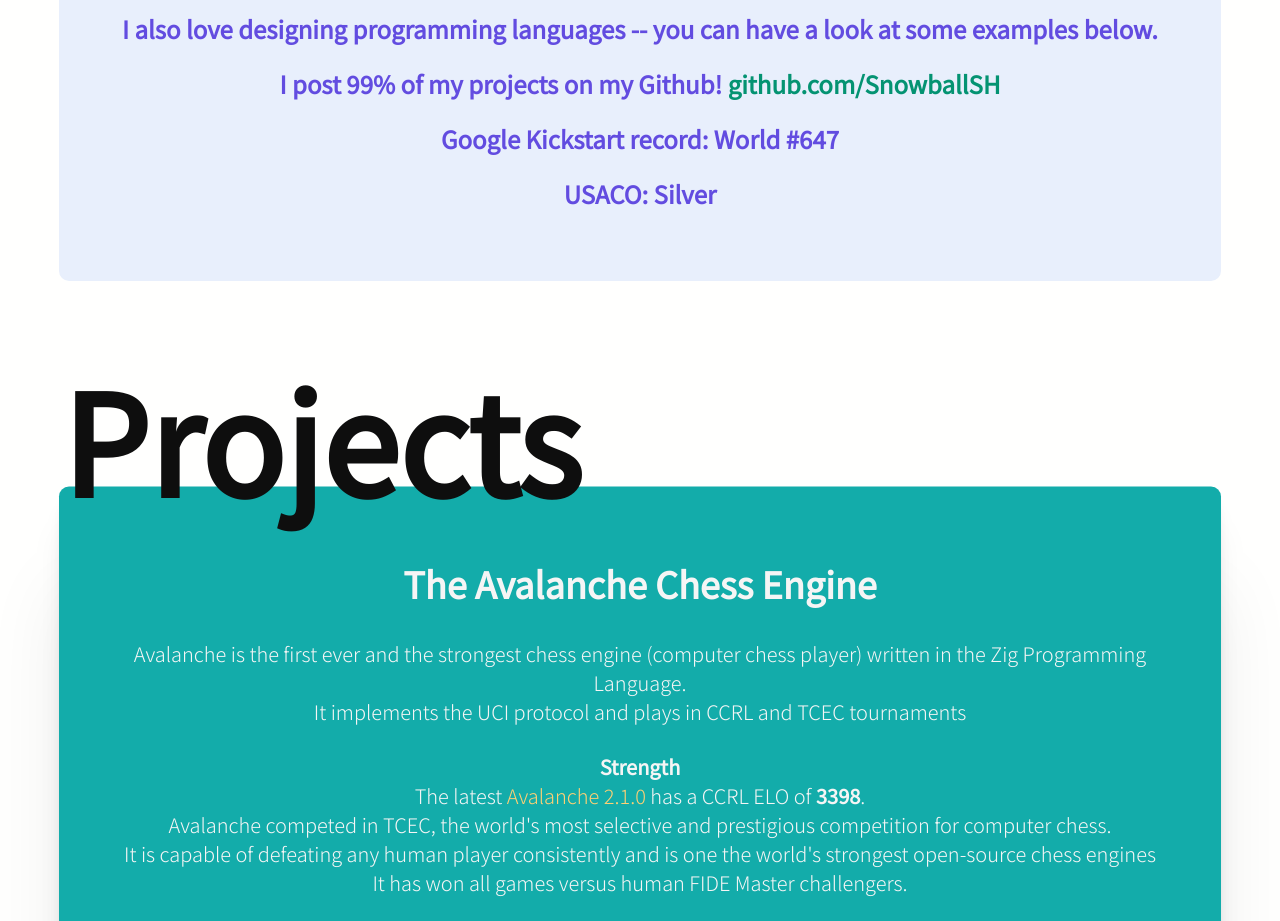
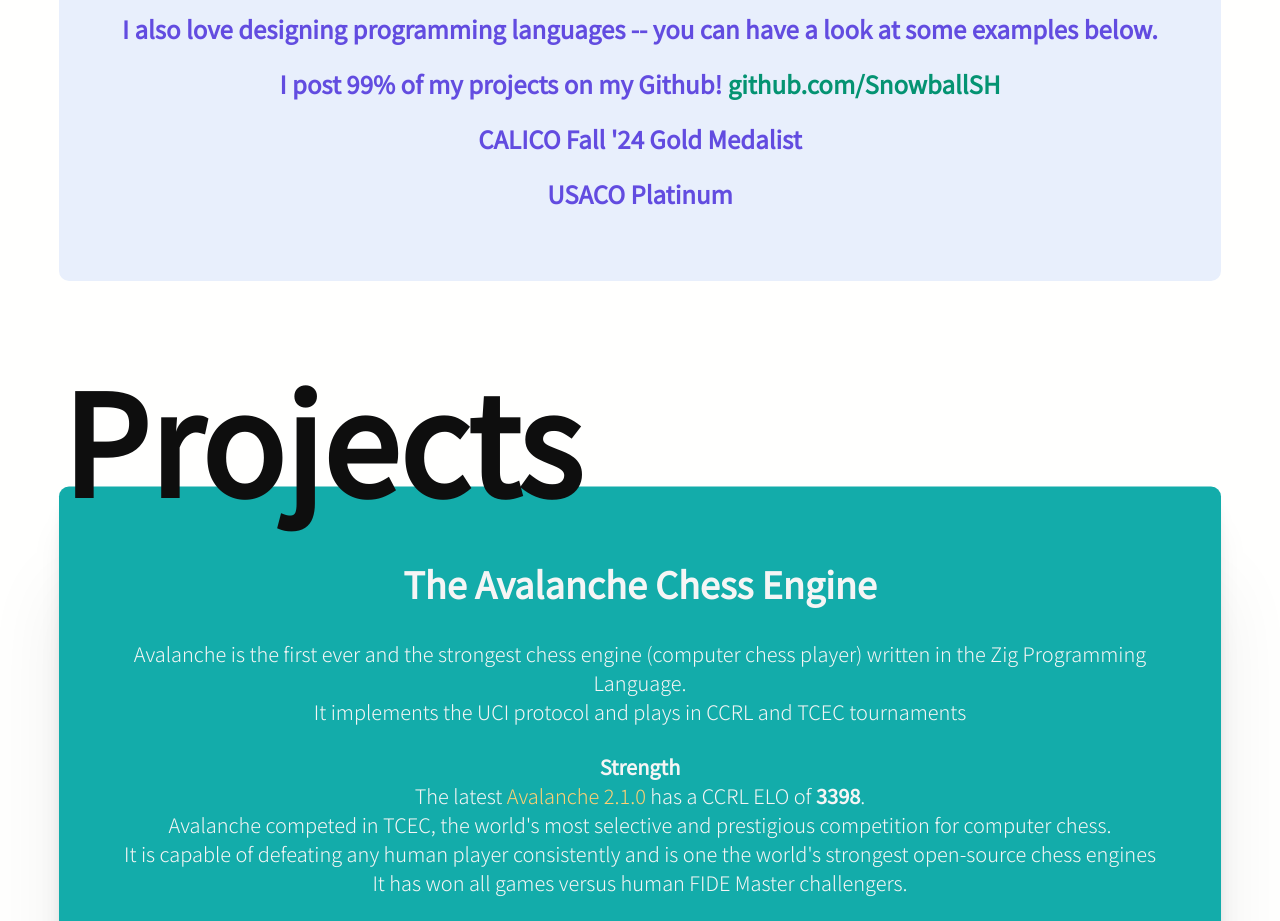
Before and after one commit to SnowballSH/SnowballSH.github.io, a Preact app in the folder web/: page / in a window 1280 px wide. Shown: the part 1440-2361 px from the top of the page. Built offline with nearby package versions, Linux system fonts and the light colour scheme.

Commit message:
Update about.tsx

```diff
--- a/web/src/components/about.tsx
+++ b/web/src/components/about.tsx
@@ -29,10 +29,10 @@
                         rel="noopener">github.com/SnowballSH</a>
                 </h2>
                 <h2>
-                    Google Kickstart record: World #647
+                    CALICO Fall '24 Gold Medalist
                 </h2>
                 <h2>
-                    USACO: Silver
+                    USACO Platinum
                 </h2>
             </div>
         </div>
```
